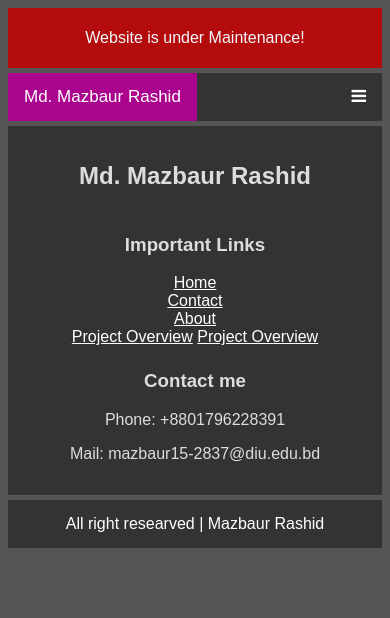
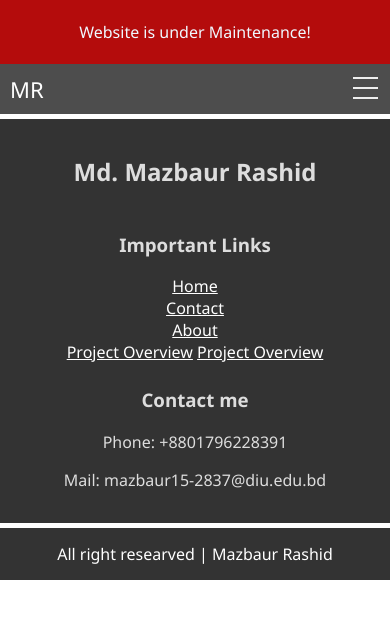
Before and after one commit to Meraz2837/Portfolio, a plain HTML site: page skills.html in a window 390 px wide. Drawn offline with Linux system fonts and the light colour scheme.

Commit message:
Update skills.html

```diff
--- a/skills.html
+++ b/skills.html
@@ -5,9 +5,58 @@
     <meta name="viewport" content="width=device-width, initial-scale=1">
     <link rel="stylesheet" href="https://cdnjs.cloudflare.com/ajax/libs/font-awesome/4.7.0/css/font-awesome.min.css">
     <style>
+        * {
+            box-sizing: border-box;
+        }
+
         body {
-            font-family: Arial, Helvetica, sans-serif;
+            margin: 0px;
+            font-family: 'segoe ui';
         }
+
+        .nav {
+            height: 50px;
+            width: 100%;
+            background-color: #4d4d4d;
+            position: relative;
+        }
+
+        .nav>.nav-header {
+            display: inline;
+        }
+
+        .nav>.nav-header>.nav-title {
+            display: inline-block;
+            font-size: 22px;
+            color: #fff;
+            padding: 10px 10px 10px 10px;
+        }
+
+        .nav>.nav-btn {
+            display: none;
+        }
+
+        .nav>.nav-links {
+            display: inline;
+            float: right;
+            font-size: 18px;
+        }
+
+        .nav>.nav-links>a {
+            display: inline-block;
+            padding: 13px 10px 13px 10px;
+            text-decoration: none;
+            color: #efefef;
+        }
+
+        .nav>.nav-links>a:hover {
+            background-color: rgba(0, 0, 0, 0.3);
+        }
+
+        .nav>#nav-check {
+            display: none;
+        }
+
 
         .mobile-container {
             margin: auto;
@@ -80,9 +129,7 @@
         }
 
         .intro .image {
-            border-radius: 50%;
-            max-width: 40%;
-            border: 5px solid #aa048e;
+            max-width: 30%;
         }
 
         .intro .details {
@@ -114,9 +161,58 @@
         }
 
 
+
         @media (max-width:800px) {
-            body {
-                background-color: #555;
+            .nav>.nav-btn {
+                display: inline-block;
+                position: absolute;
+                right: 0px;
+                top: 0px;
+            }
+
+            .nav>.nav-btn>label {
+                display: inline-block;
+                width: 50px;
+                height: 50px;
+                padding: 13px;
+            }
+
+            .nav>.nav-btn>label:hover,
+            .nav #nav-check:checked~.nav-btn>label {
+                background-color: rgba(0, 0, 0, 0.3);
+            }
+
+            .nav>.nav-btn>label>span {
+                display: block;
+                width: 25px;
+                height: 10px;
+                border-top: 2px solid #eee;
+            }
+
+            .nav>.nav-links {
+                position: absolute;
+                display: block;
+                width: 100%;
+                background-color: #333;
+                height: 0px;
+                transition: all 0.3s ease-in;
+                overflow-y: hidden;
+                top: 50px;
+                left: 0px;
+            }
+
+            .nav>.nav-links>a {
+                display: block;
+                width: 100%;
+            }
+
+            .nav>#nav-check:not(:checked)~.nav-links {
+                height: 0px;
+            }
+
+            .nav>#nav-check:checked~.nav-links {
+                height: calc(100vh - 50px);
+                overflow-y: auto;
             }
 
             .mobile-container {
@@ -215,18 +311,27 @@
 
 
         <!-- Top Navigation Menu -->
-        <div class="topnav" style="margin-top: 5px;">
-            <a href="index.html" class="logo">Md. Mazbaur Rashid</a>
-            <div id="myLinks">
-                <a style="background-color: #555;" href="index.html">Home</a>
+        <div class="nav">
+            <input type="checkbox" id="nav-check">
+            <div class="nav-header">
+                <div class="nav-title">
+                    MR
+                </div>
+            </div>
+            <div class="nav-btn">
+                <label for="nav-check">
+                    <span></span>
+                    <span></span>
+                    <span></span>
+                </label>
+            </div>
+
+            <div class="nav-links">
+                <a href="index.html">Home</a>
                 <a href="contact.html">Contact</a>
                 <a href="about.html">About</a>
-                <a href="projects.html">Project Overview</a>
-                <a href="skills.html">Skills</a>
+                <a href="skills.html">Skill</a>
             </div>
-            <a href="javascript:void(0);" class="icon" onclick="myFunction()">
-                <i class="fa fa-bars"></i>
-            </a>
         </div>
 
         <!-- Footer -->
```
